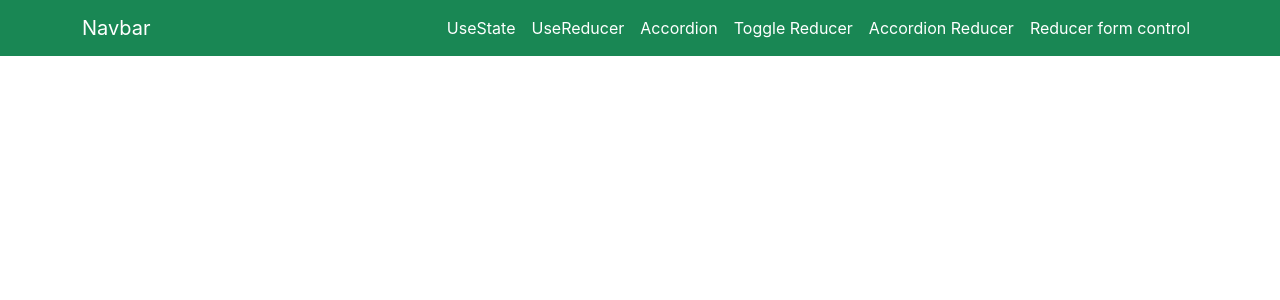
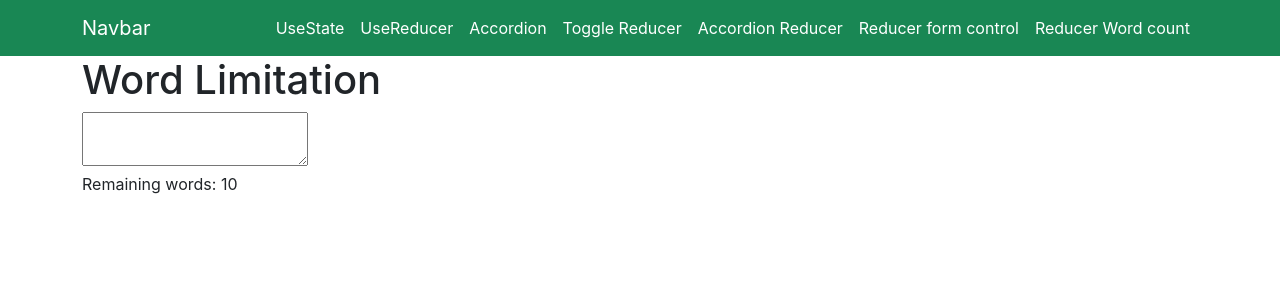
Before and after one commit to subhomoyprojects/react_task, a React (Create React App) app: page /reducerWordCount in a window 1280 px wide. Shown: the top 300 px of the page. Built offline with nearby package versions, Linux system fonts and the light colour scheme.

Commit message:
word count

```diff
--- a/src/App.js
+++ b/src/App.js
@@ -7,6 +7,7 @@ import Accordion from "./UseStateComponent/Accordion";
 import ToggleParentComponent from "./UseReducerComponent/ToggleParentComponent";
 import AccordionReducer from "./UseReducerComponent/AccordionReducer";
 import ReducerFormController from "./UseReducerComponent/ReducerFormController";
+import UseReducerWordLimit from "./UseReducerComponent/UseReducerWordLimit";
 
 function App() {
   return (
@@ -20,6 +21,7 @@ function App() {
           <Route path="/toggleReducer" element={<ToggleParentComponent />} />
           <Route path="/accordionReducer" element={<AccordionReducer />} />
           <Route path="/reducerFormControl" element={<ReducerFormController />} />
+          <Route path="/reducerWordCount" element={<UseReducerWordLimit />} />
         </Routes>
       </Router>
     </div>
--- a/src/Header.jsx
+++ b/src/Header.jsx
@@ -44,6 +44,11 @@ export default function Header() {
                   Reducer form control
                 </Link>
               </li>
+              <li className="nav-item">
+                <Link className="nav-link active" aria-current="page" to="/reducerWordCount">
+                  Reducer Word count
+                </Link>
+              </li>
             </ul>
           </div>
         </div>
--- /dev/null
+++ b/src/UseReducerComponent/UseReducerWordLimit.jsx
@@ -0,0 +1,33 @@
+import React, { useReducer } from "react";
+
+const initialState = "";
+const reducer = (state, action) => {
+  switch (action.type) {
+    case "WORD_LIMITATION": {
+      let wordCount = action.payload.split(" ").filter((elm) => elm !== "").length;
+      if (wordCount <= 10) {
+        return action.payload;
+      } else {
+        return state;
+      }
+    }
+    default: {
+      return state;
+    }
+  }
+};
+
+export default function UseReducerWordLimit() {
+  const [state, dispatch] = useReducer(reducer, initialState);
+  const wordLimit = (event) => {
+    let value = event.target.value;
+    dispatch({ type: "WORD_LIMITATION", payload: value });
+  };
+  return (
+    <div className="container">
+      <h1>Word Limitation</h1>
+      <textarea value={state} onChange={wordLimit}></textarea>
+      <p>Remaining words: {10 - state.split(" ").filter((elm) => elm !== "").length}</p>
+    </div>
+  );
+}
```
